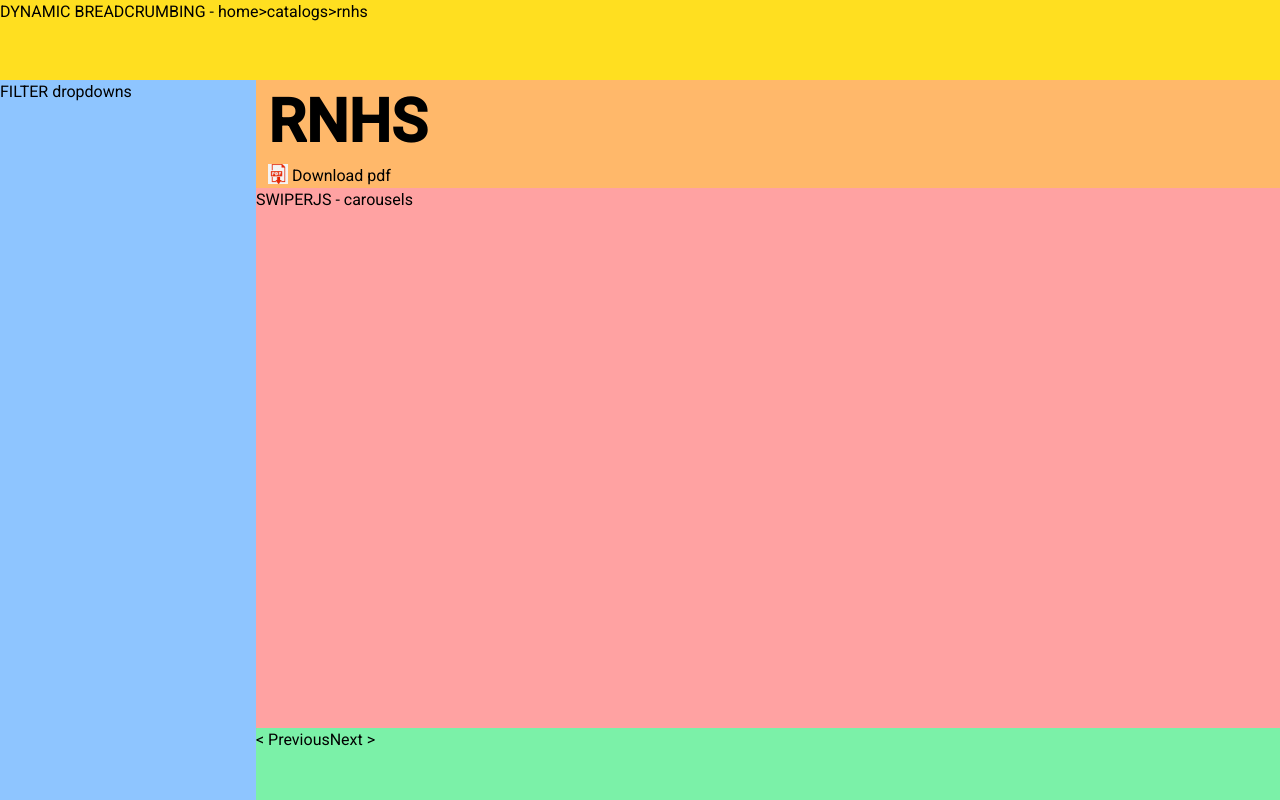
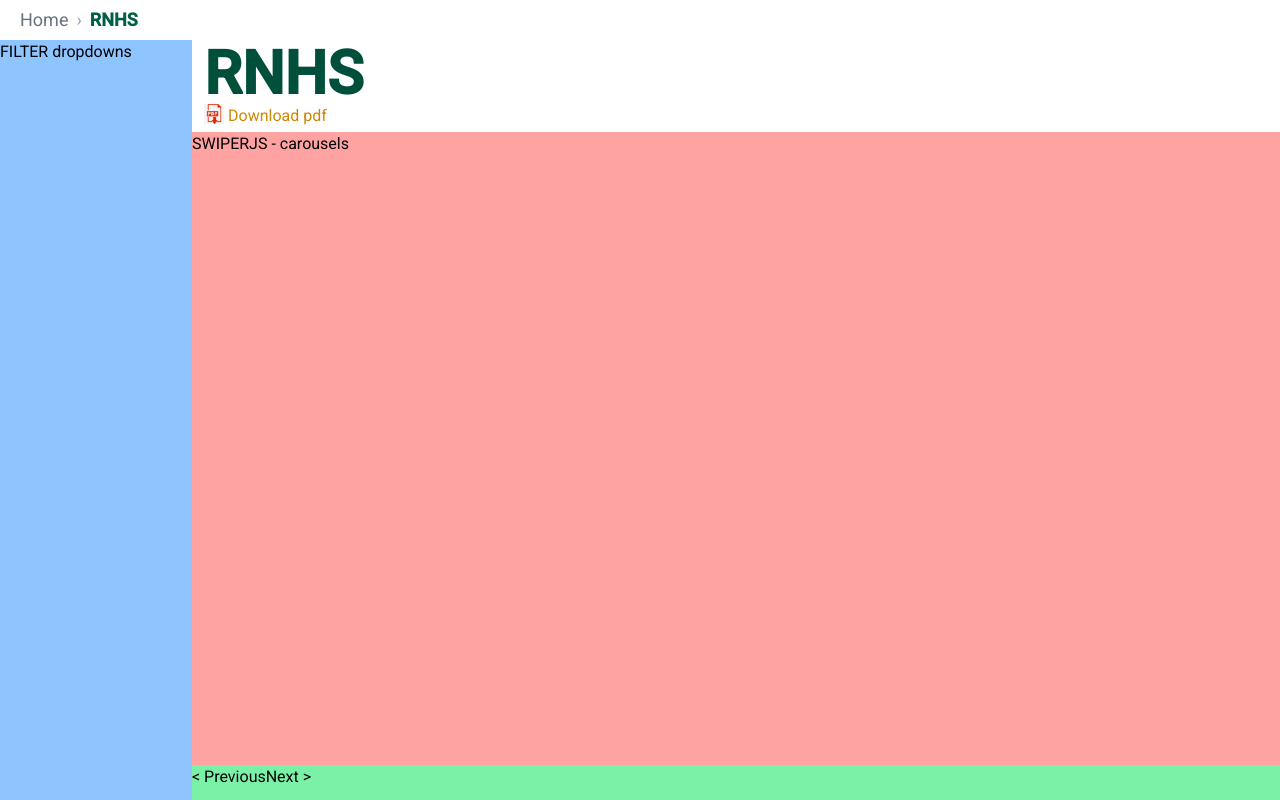
Before and after one commit to Tanushka-Poddar/sdr-phase1, an Angular app: page /home/catalogs/rnhs in a window 1280 px wide. Built offline with nearby package versions, Linux system fonts and the light colour scheme.

Commit message:
your message

```diff
--- a/src/app/home/catalogs/rnhs/rnhs.component.html
+++ b/src/app/home/catalogs/rnhs/rnhs.component.html
@@ -1,33 +1,39 @@
-<!-- dynamic breadcrumbing -->
-<div class="h-[10vh] bg-yellow-300 ">
-DYNAMIC BREADCRUMBING - home>catalogs>rnhs
-</div>
+<!-- Breadcrumb -->
+<nav class="h-[5vh] flex justify-start items-center text-lg text-gray-600 space-x-2 pl-5">
+  <!-- Home Link -->
+  <a routerLink="/" class="hover:text-emerald-600 text-gray-500">Home</a>
+  <!-- Separator -->
+  <span class="text-gray-400">›</span>
+  <!-- Current Page (rnhs) -->
+  <span class="font-semibold text-emerald-800">RNHS</span>
+</nav>
 
 <!-- Filter and RHS -->
-<div class="flex flex-row h-[90vh]">
+<div class="flex flex-row h-[95vh]">
   <!-- filter -->
-   <div class="w-[20%] bg-blue-300">
+   <div class="w-[15%] bg-blue-300">
     FILTER dropdowns
    </div>
+
    <!-- RHS -->
-    <div class="flex flex-col w-[80%]">
+    <div class="flex flex-col w-[85%] h-[95vh]">
       <!-- heading -->
-      <div class="bg-orange-300 h-[15%]">
-      <h1 class="font-bold text-6xl p-3">RNHS</h1>
+      <div class="py-1">
+      <h1 class="font-bold text-6xl pl-3 text-emerald-900">RNHS</h1>
 
       <a href="product1.pdf" download class="flex gap-1 pl-3">
-      <img src="pdf_download.png" alt="Download PDF" class="w-5 h-5"/>
-      <span class="self-center">Download pdf</span>
+      <img src="pdf_download.png" alt="Download PDF" class=" w-5 h-5"/>
+      <span class="self-center text-yellow-600">Download pdf</span>
       </a>
       </div>
 
       <!-- Carousels -->
-      <div class="bg-red-300 h-[75%]">
+      <div class="bg-red-300 h-[90%]">
         SWIPERJS - carousels
       </div>
 
       <!-- prev next buttons -->
-      <div class="bg-green-300 inline h-[10%]">
+      <div class="bg-green-300 inline h-[5%]">
          <button>
         <span> < </span>
         <span>Previous</span>
--- a/src/app/home/catalogs/rnhs/rnhs.component.ts
+++ b/src/app/home/catalogs/rnhs/rnhs.component.ts
@@ -2,11 +2,11 @@
 import {MatIconModule} from '@angular/material/icon';
 import {MatCardModule} from '@angular/material/card';
 import { CommonModule } from '@angular/common';
-import { CatalogsComponent } from "../catalogs.component";
+import {RouterLink} from "@angular/router";
 
 @Component({
   selector: 'app-rnhs',
-  imports: [MatIconModule, MatCardModule, CommonModule, CatalogsComponent],
+  imports: [MatIconModule, MatCardModule, CommonModule, RouterLink],
   templateUrl: './rnhs.component.html',
   styleUrl: './rnhs.component.css'
 })
```
